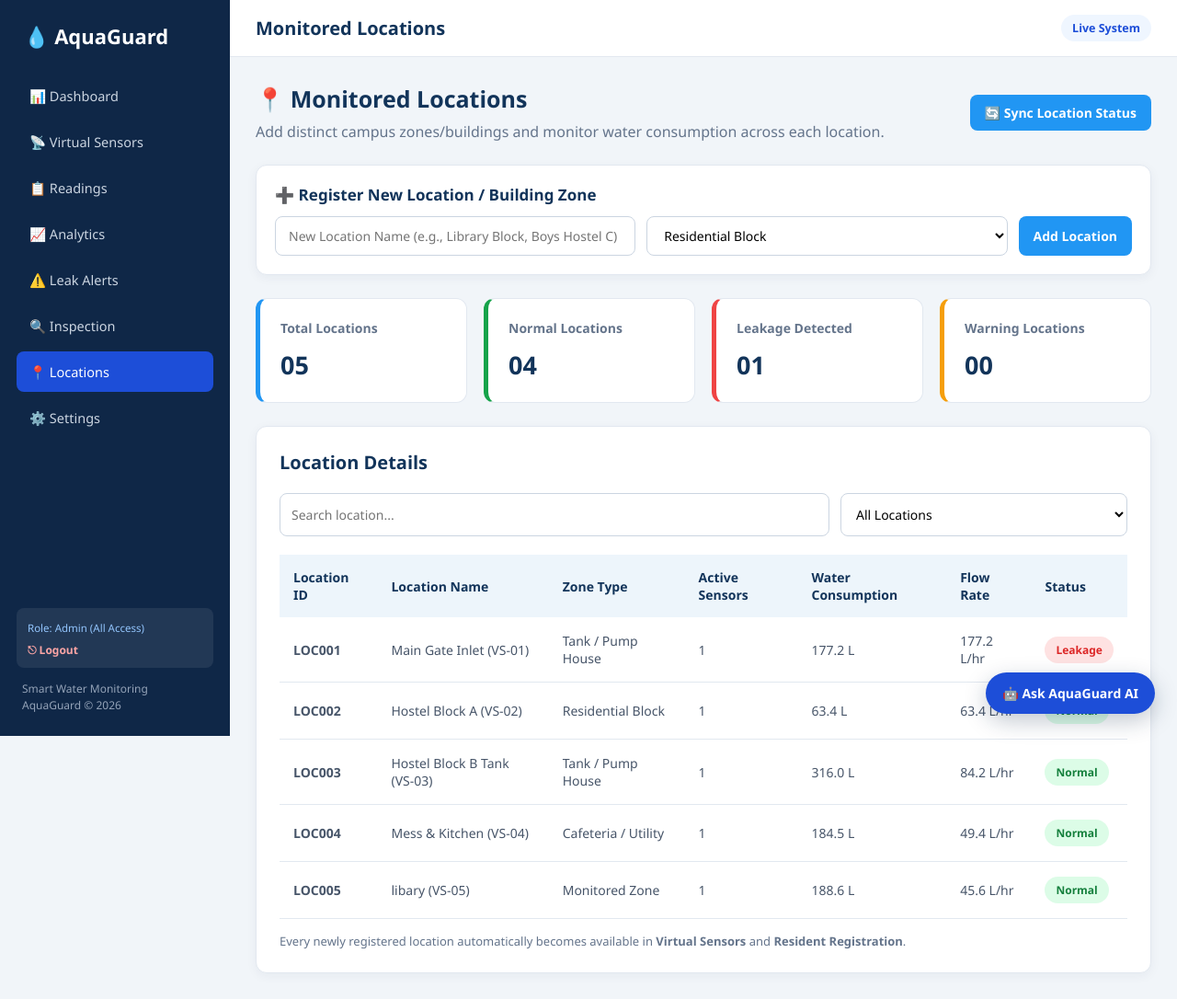
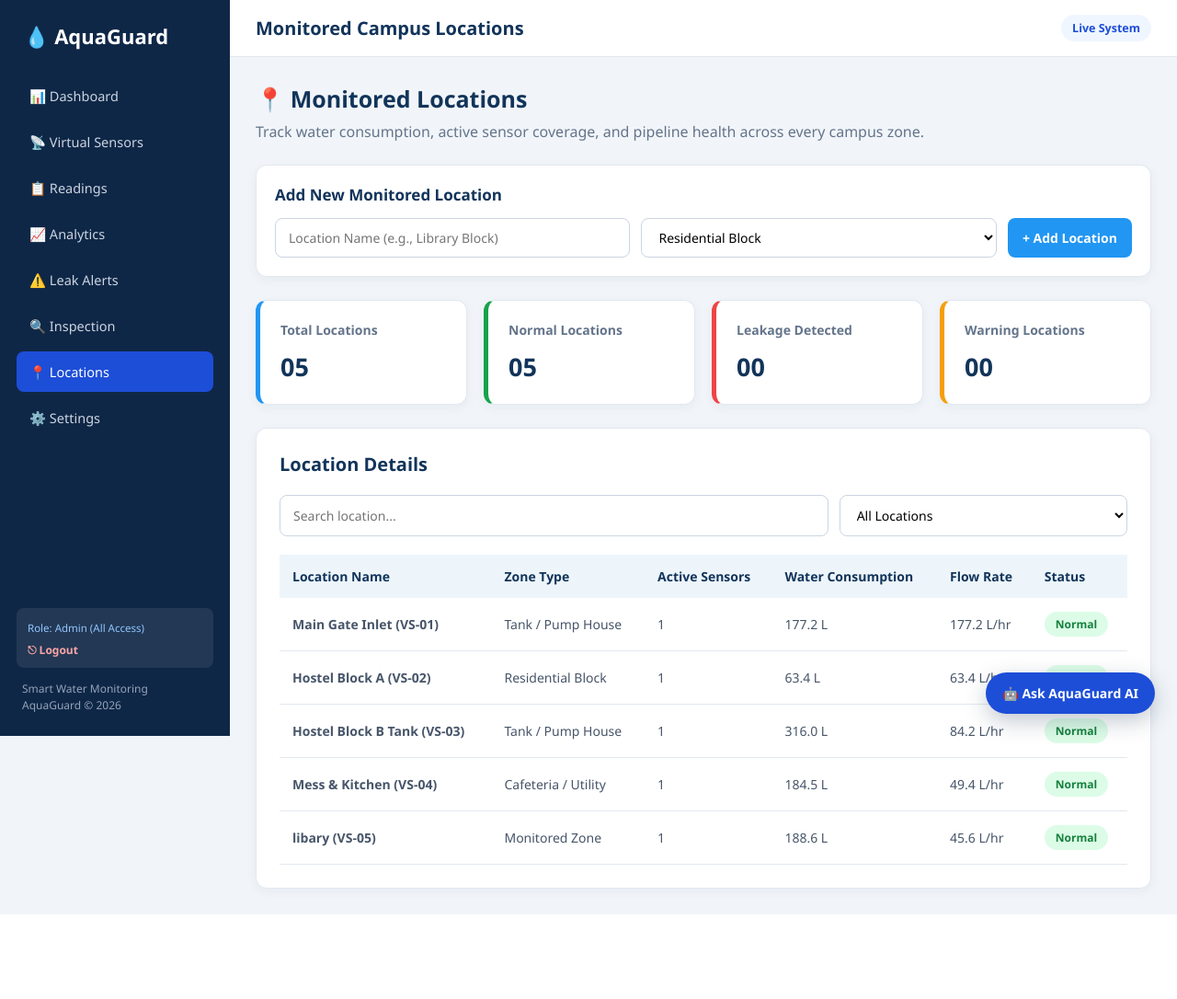
Before and after one commit to Meenakshi-2006/Aqua_Guard_501_CodeNova, a Flask app: page /locations in a window 1280 px wide. Shown: the whole page at 92% size. After the commit the page ends 994 px from the top, so only its background shows below. Run offline with Flask 3, Linux system fonts and the light colour scheme; a user stored in the database is signed in; data comes from the database, SQL or seed files in the repository; both versions use the stored data as it was after the commit.

Commit message:
Finalize AquaGuard: SQLite persistence, 3-role auth, synced leak resolution across all modules, sensor trend filter, and AI assistant

```diff
--- a/templates/alerts.html
+++ b/templates/alerts.html
@@ -93,7 +93,7 @@ Leakage Detection Center
 
 <!-- SUMMARY CARDS -->
 <div class="alerts-summary">
-    <div class="alert-card"><h3>Total Alerts</h3><h2 id="totalAlerts">00</h2></div>
+    <div class="alert-card"><h3>Active Alerts (Open)</h3><h2 id="totalAlerts">00</h2></div>
     <div class="alert-card"><h3>High Severity (Open)</h3><h2 id="highAlerts">00</h2></div>
     <div class="alert-card"><h3>Medium Severity (Open)</h3><h2 id="mediumAlerts">00</h2></div>
     <div class="alert-card"><h3>Resolved Alerts</h3><h2 id="resolvedAlerts">00</h2></div>
@@ -264,7 +264,7 @@ async function scanAlertsFromBackend() {
             });
         }
 
-        document.getElementById("totalAlerts").textContent = String(rows.length).padStart(2, "0");
+        document.getElementById("totalAlerts").textContent = String(highOpen + mediumOpen).padStart(2, "0");
         document.getElementById("highAlerts").textContent = String(highOpen).padStart(2, "0");
         document.getElementById("mediumAlerts").textContent = String(mediumOpen).padStart(2, "0");
         document.getElementById("resolvedAlerts").textContent = String(resolvedCount).padStart(2, "0");
--- a/templates/locations.html
+++ b/templates/locations.html
@@ -3,12 +3,12 @@
 {% block title %}Locations | AquaGuard{% endblock %}
 
 {% block page_title %}
-Monitored Locations
+Monitored Campus Locations
 {% endblock %}
 
 {% block styles %}
 <style>
-.location-intro {
+.locations-intro {
     margin-bottom: 25px;
     display: flex;
     justify-content: space-between;
@@ -16,10 +16,10 @@ Monitored Locations
     flex-wrap: wrap;
     gap: 12px;
 }
-.location-intro h2 { color: #12345a; font-size: 25px; margin-bottom: 8px; }
-.location-intro p { color: #64748b; }
+.locations-intro h2 { color: #12345a; font-size: 25px; margin-bottom: 8px; }
+.locations-intro p { color: #64748b; }
 
-.btn-sync {
+.btn-primary {
     background: #2196f3;
     color: white;
     border: none;
@@ -29,9 +29,8 @@ Monitored Locations
     font-weight: 600;
     cursor: pointer;
 }
-.btn-sync:hover { background: #1976d2; }
+.btn-primary:hover { background: #1976d2; }
 
-/* ADD NEW LOCATION PANEL (ADMIN ONLY) */
 .add-location-panel {
     background: white;
     padding: 20px;
@@ -40,7 +39,7 @@ Monitored Locations
     box-shadow: 0 3px 12px rgba(15,39,71,0.05);
     margin-bottom: 25px;
 }
-.add-location-panel h3 { color: #12345a; font-size: 17px; margin-bottom: 12px; }
+.add-location-panel h3 { color: #12345a; font-size: 17px; margin-bottom: 14px; }
 .add-location-form { display: flex; gap: 12px; flex-wrap: wrap; }
 .add-location-form input,
 .add-location-form select {
@@ -52,126 +51,117 @@ Monitored Locations
     flex: 1;
     min-width: 180px;
 }
-.loc-feedback {
-    margin-top: 10px;
-    font-size: 13px;
-    font-weight: 600;
-    display: none;
-}
 
-.location-summary {
+.locations-summary {
     display: grid;
     grid-template-columns: repeat(4, 1fr);
     gap: 18px;
     margin-bottom: 25px;
 }
-.location-card {
+.loc-card {
     background: white;
     padding: 22px;
     border-radius: 12px;
     border: 1px solid #e2e8f0;
     border-left: 5px solid #2196f3;
+    box-shadow: 0 3px 12px rgba(15,39,71,0.05);
 }
-.location-card:nth-child(2) { border-left-color: #16a34a; }
-.location-card:nth-child(3) { border-left-color: #ef4444; }
-.location-card:nth-child(4) { border-left-color: #f59e0b; }
-.location-card h3 { color: #64748b; font-size: 14px; margin-bottom: 12px; }
-.location-card h2 { color: #12345a; font-size: 27px; }
+.loc-card:nth-child(2) { border-left-color: #16a34a; }
+.loc-card:nth-child(3) { border-left-color: #ef4444; }
+.loc-card:nth-child(4) { border-left-color: #f59e0b; }
+.loc-card h3 { color: #64748b; font-size: 14px; margin-bottom: 12px; }
+.loc-card h2 { color: #12345a; font-size: 27px; }
 
-.location-panel {
+.locations-panel {
     background: white;
     padding: 25px;
     border-radius: 12px;
     border: 1px solid #e2e8f0;
     box-shadow: 0 3px 12px rgba(15,39,71,0.05);
 }
-.location-panel h3 { color: #12345a; font-size: 20px; margin-bottom: 20px; }
+.locations-panel h3 { color: #12345a; font-size: 20px; margin-bottom: 20px; }
 
-.location-filters { display: flex; flex-wrap: wrap; gap: 12px; margin-bottom: 20px; }
-.location-filters input,
-.location-filters select {
-    padding: 12px;
+.loc-filters { display: flex; flex-wrap: wrap; gap: 12px; margin-bottom: 20px; }
+.loc-filters input,
+.loc-filters select {
+    padding: 11px 14px;
     border: 1px solid #cbd5e1;
     border-radius: 8px;
     font-size: 14px;
     background: white;
 }
-.location-filters input { flex: 2; min-width: 180px; }
-.location-filters select { flex: 1; min-width: 150px; }
+.loc-filters input { flex: 2; min-width: 180px; }
+.loc-filters select { flex: 1; min-width: 150px; }
 
-.location-table-wrapper { width: 100%; overflow-x: auto; }
-.location-table { width: 100%; min-width: 780px; border-collapse: collapse; text-align: left; }
-.location-table th { background: #edf5fb; color: #12345a; padding: 15px; font-size: 14px; }
-.location-table td { padding: 16px 15px; border-bottom: 1px solid #e2e8f0; color: #475569; font-size: 14px; }
-.location-table tr:hover { background: #f8fafc; }
+.loc-table-wrapper { width: 100%; overflow-x: auto; }
+.loc-table { width: 100%; min-width: 720px; border-collapse: collapse; text-align: left; }
+.loc-table th { background: #edf5fb; color: #12345a; padding: 14px; font-size: 14px; }
+.loc-table td { padding: 15px 14px; border-bottom: 1px solid #e2e8f0; color: #475569; font-size: 14px; }
+.loc-table tr:hover { background: #f8fafc; }
 
-.loc-status { display: inline-block; padding: 6px 12px; border-radius: 20px; font-size: 12px; font-weight: bold; }
+.status-badge { display: inline-block; padding: 5px 12px; border-radius: 20px; font-size: 12px; font-weight: bold; }
 .normal { background: #dcfce7; color: #15803d; }
-.leak { background: #fee2e2; color: #dc2626; }
 .warning { background: #fef3c7; color: #b45309; }
-.unassigned { background: #f1f5f9; color: #475569; }
-.location-note { color: #64748b; font-size: 13px; margin-top: 15px; }
+.leakage { background: #fee2e2; color: #dc2626; }
+.unassigned { background: #e2e8f0; color: #475569; }
 
-@media(max-width: 950px) { .location-summary { grid-template-columns: repeat(2, 1fr); } }
-@media(max-width: 600px) { .location-summary { grid-template-columns: 1fr; } }
+@media(max-width: 950px) { .locations-summary { grid-template-columns: repeat(2, 1fr); } }
+@media(max-width: 600px) { .locations-summary { grid-template-columns: 1fr; } }
 </style>
 {% endblock %}
 
 
 {% block content %}
 
-<div class="location-intro">
+<div class="locations-intro">
     <div>
         <h2>📍 Monitored Locations</h2>
-        <p>Add distinct campus zones/buildings and monitor water consumption across each location.</p>
+        <p id="locSubtitle">Track water consumption, active sensor coverage, and pipeline health across every campus zone.</p>
     </div>
-    <button class="btn-sync" onclick="syncLocationsFromBackend()">🔄 Sync Location Status</button>
 </div>
 
-<!-- ADD NEW DISTINCT LOCATION (ADMIN ONLY) -->
-<div class="add-location-panel" id="addLocationPanel">
-    <h3>➕ Register New Location / Building Zone</h3>
+<!-- ADD NEW LOCATION (ADMIN ONLY) -->
+<div class="add-location-panel admin-only" id="addLocationPanel">
+    <h3>Add New Monitored Location</h3>
     <div class="add-location-form">
-        <input type="text" id="newLocationName" placeholder="New Location Name (e.g., Library Block, Boys Hostel C)">
-        <select id="newLocationType">
+        <input type="text" id="newLocName" placeholder="Location Name (e.g., Library Block)">
+        <select id="newLocType">
             <option value="Residential Block">Residential Block</option>
-            <option value="Academic / Admin">Academic / Admin</option>
             <option value="Tank / Pump House">Tank / Pump House</option>
             <option value="Cafeteria / Utility">Cafeteria / Utility</option>
+            <option value="Academic / Library">Academic / Library</option>
+            <option value="Monitored Zone">Monitored Zone</option>
         </select>
-        <button class="btn-sync" onclick="addNewDistinctLocation()">Add Location</button>
+        <button class="btn-primary" onclick="addLocation()">+ Add Location</button>
     </div>
-    <div class="loc-feedback" id="locationFeedback"></div>
 </div>
 
 <!-- SUMMARY CARDS -->
-<div class="location-summary">
-    <div class="location-card"><h3>Total Locations</h3><h2 id="totalLocations">00</h2></div>
-    <div class="location-card"><h3>Normal Locations</h3><h2 id="normalLocations">00</h2></div>
-    <div class="location-card"><h3>Leakage Detected</h3><h2 id="leakLocations">00</h2></div>
-    <div class="location-card"><h3>Warning Locations</h3><h2 id="warningLocations">00</h2></div>
+<div class="locations-summary">
+    <div class="loc-card"><h3>Total Locations</h3><h2 id="totalLocations">00</h2></div>
+    <div class="loc-card"><h3>Normal Locations</h3><h2 id="normalLocations">00</h2></div>
+    <div class="loc-card"><h3>Leakage Detected</h3><h2 id="leakageLocations">00</h2></div>
+    <div class="loc-card"><h3>Warning Locations</h3><h2 id="warningLocations">00</h2></div>
 </div>
 
-<!-- LOCATION TABLE -->
-<div class="location-panel">
+<!-- LOCATION DETAILS TABLE -->
+<div class="locations-panel">
     <h3>Location Details</h3>
 
-    <div class="location-filters">
+    <div class="loc-filters">
         <input type="text" id="locationSearch" placeholder="Search location...">
         <select id="locationStatusFilter">
             <option value="all">All Locations</option>
             <option value="normal">Normal</option>
-            <option value="leak">Leakage Detected</option>
             <option value="warning">Warning</option>
-            <option value="unassigned">No Sensor Yet</option>
+            <option value="leakage">Leakage</option>
         </select>
     </div>
 
-    <div class="location-table-wrapper">
-        <table class="location-table">
+    <div class="loc-table-wrapper">
+        <table class="loc-table">
             <thead>
                 <tr>
-                    <th>Location ID</th>
                     <th>Location Name</th>
                     <th>Zone Type</th>
                     <th>Active Sensors</th>
@@ -182,15 +172,11 @@ Monitored Locations
             </thead>
             <tbody id="locationTable">
                 <tr>
-                    <td colspan="7" style="text-align:center; color:#64748b;">Loading locations...</td>
+                    <td colspan="6" style="text-align:center; color:#64748b;">Loading campus locations...</td>
                 </tr>
             </tbody>
         </table>
     </div>
-
-    <p class="location-note">
-        Every newly registered location automatically becomes available in <strong>Virtual Sensors</strong> and <strong>Resident Registration</strong>.
-    </p>
 </div>
 
 {% endblock %}
@@ -198,199 +184,171 @@ Monitored Locations
 
 {% block scripts %}
 <script>
-const DEFAULT_LOCATIONS = [
-    { name: "Main Gate Inlet", type: "Tank / Pump House" },
-    { name: "Hostel Block A", type: "Residential Block" },
-    { name: "Hostel Block B Tank", type: "Tank / Pump House" },
-    { name: "Mess & Kitchen", type: "Cafeteria / Utility" }
-];
+const DEFAULT_ZONE_TYPES = {
+    "main gate inlet": "Tank / Pump House",
+    "hostel block a": "Residential Block",
+    "hostel block b tank": "Tank / Pump House",
+    "mess & kitchen": "Cafeteria / Utility"
+};
 
-function getStoredLocations() {
-    let saved = [];
-    try {
-        saved = JSON.parse(localStorage.getItem("aquaguard_custom_locations") || "[]");
-    } catch (e) {}
-
-    // Merge defaults + custom distinct locations without duplicates
-    const merged = [...DEFAULT_LOCATIONS];
-    saved.forEach(item => {
-        const exists = merged.some(m => m.name.toLowerCase() === item.name.toLowerCase());
-        if (!exists) merged.push(item);
-    });
-    return merged;
+function getCurrentUser() {
+    try { return JSON.parse(localStorage.getItem("aquaguard_user") || "{}"); }
+    catch (e) { return {}; }
 }
 
 document.addEventListener("DOMContentLoaded", function () {
-    // Hide Add Location panel if user is Management or Resident
-    try {
-        const user = JSON.parse(localStorage.getItem("aquaguard_user") || "{}");
+    const user = getCurrentUser();
     if (user.role && user.role !== "admin") {
-            const panel = document.getElementById("addLocationPanel");
-            if (panel) panel.style.display = "none";
+        document.querySelectorAll(".admin-only").forEach(el => el.style.display = "none");
     }
-    } catch (e) {}
-
-    syncLocationsFromBackend();
+    loadLocationsFromBackend();
     document.getElementById("locationSearch").addEventListener("input", filterLocations);
     document.getElementById("locationStatusFilter").addEventListener("change", filterLocations);
 });
 
-async function addNewDistinctLocation() {
-    const nameInput = document.getElementById("newLocationName");
-    const typeSelect = document.getElementById("newLocationType");
-    const feedback = document.getElementById("locationFeedback");
+async function loadLocationsFromBackend() {
+    try {
+        const [locRes, senRes] = await Promise.all([
+            fetch("/api/locations"),
+            fetch("/api/sensors")
+        ]);
+        const locData = await locRes.json();
+        const senData = await senRes.json();
 
-    const rawName = nameInput.value.trim();
-    const zoneType = typeSelect.value;
+        let locations = locData.locations || [];
+        let sensors = senData.sensors || [];
 
-    feedback.style.display = "block";
-
-    if (!rawName) {
-        feedback.style.color = "#dc2626";
-        feedback.textContent = "⚠️ Please enter a location name.";
-        return;
+        const user = getCurrentUser();
+        if (user.role === "resident" && user.location_id) {
+            locations = locations.filter(l => l.name.toLowerCase() === user.location_id.toLowerCase());
+            sensors = sensors.filter(s => s.location_id.toLowerCase() === user.location_id.toLowerCase());
+            document.getElementById("locSubtitle").textContent =
+                `Showing assigned water zone telemetry for: ${user.location_id}`;
         }
 
-    // Check against all existing locations (case-insensitive) so we NEVER duplicate an existing location
-    const existingList = getStoredLocations();
-    const isDuplicate = existingList.some(loc => loc.name.toLowerCase() === rawName.toLowerCase());
-
-    if (isDuplicate) {
-        feedback.style.color = "#dc2626";
-        feedback.textContent = `❌ "${rawName}" already exists! Please enter a new, different location name.`;
-        return;
-    }
-
-    // Save to backend API if available, and persist in localStorage so dropdowns update immediately
-    try {
-        await fetch("/api/locations", {
-            method: "POST",
-            headers: { "Content-Type": "application/json" },
-            body: JSON.stringify({ name: rawName, type: zoneType })
-        });
-    } catch (e) {}
-
-    const custom = JSON.parse(localStorage.getItem("aquaguard_custom_locations") || "[]");
-    custom.push({ name: rawName, type: zoneType });
-    localStorage.setItem("aquaguard_custom_locations", JSON.stringify(custom));
-
-    nameInput.value = "";
-    feedback.style.color = "#15803d";
-    feedback.textContent = `✅ New distinct location "${rawName}" added! You can now assign sensors to it in Virtual Sensors.`;
-
-    syncLocationsFromBackend();
-}
-
-async function syncLocationsFromBackend() {
-    try {
-        const sRes = await fetch("/api/sensors");
-        const sData = await sRes.json();
-        const sensors = sData.sensors || [];
-
-        let allLocations = getStoredLocations();
-
-        // Also pull any backend /api/locations if teammate has added them
-        try {
-            const lRes = await fetch("/api/locations");
-            if (lRes.ok) {
-                const lData = await lRes.json();
-                if (lData.success && Array.isArray(lData.locations)) {
-                    lData.locations.forEach(item => {
-                        const locName = typeof item === "string" ? item : item.name;
-                        const locType = typeof item === "string" ? "Monitored Zone" : (item.type || "Monitored Zone");
-                        if (locName && !allLocations.some(m => m.name.toLowerCase() === locName.toLowerCase())) {
-                            allLocations.push({ name: locName, type: locType });
+        // Ensure any sensor location missing from locations table is also included
+        sensors.forEach(s => {
+            if (!locations.some(l => l.name.toLowerCase() === s.location_id.toLowerCase())) {
+                locations.push({ name: s.location_id, type: "Monitored Zone" });
             }
         });
+
+        // Fetch readings per sensor
+        const readingsMap = {};
+        for (const s of sensors) {
+            try {
+                const rRes = await fetch(`/api/sensors/${encodeURIComponent(s.sensor_id)}/readings`);
+                const rData = await rRes.json();
+                readingsMap[s.sensor_id] = rData.readings || [];
+            } catch (e) {
+                readingsMap[s.sensor_id] = [];
             }
         }
-        } catch (e) {}
-
-        // Filter to resident's block if logged in as resident
-        try {
-            const user = JSON.parse(localStorage.getItem("aquaguard_user") || "{}");
-            if (user.role === "resident" && user.location_id) {
-                allLocations = allLocations.filter(l => l.name.toLowerCase() === user.location_id.toLowerCase());
-            }
-        } catch (e) {}
 
         const leakScenarios = ["leak", "burst", "continuous_leak", "burst_leak", "gradual_leak"];
         const tbody = document.getElementById("locationTable");
         tbody.innerHTML = "";
 
-        let normalCount = 0, leakCount = 0, warningCount = 0;
+        let normalCount = 0;
+        let leakageCount = 0;
+        let warningCount = 0;
 
-        for (let idx = 0; idx < allLocations.length; idx++) {
-            const locObj = allLocations[idx];
-            const locSensors = sensors.filter(s => s.location_id.toLowerCase() === locObj.name.toLowerCase());
+        locations.forEach(loc => {
+            const locSensors = sensors.filter(s => s.location_id.toLowerCase() === loc.name.toLowerCase());
+            const zoneType = DEFAULT_ZONE_TYPES[loc.name.toLowerCase()] || loc.type || "Monitored Zone";
 
             let totalConsumption = 0;
             let currentFlow = 0;
-            let hasBurst = false;
+            let hasLeakage = false;
             let hasWarning = false;
 
-            for (const s of locSensors) {
-                const rRes = await fetch(`/api/sensors/${encodeURIComponent(s.sensor_id)}/readings`);
-                const rData = await rRes.json();
-                const readings = rData.readings || [];
-
-                readings.forEach(r => {
+            locSensors.forEach(s => {
+                const rList = readingsMap[s.sensor_id] || [];
+                rList.forEach(r => {
                     totalConsumption += Number(r.flow_rate ?? r.flow ?? 0);
                 });
 
-                const latest = readings.length > 0 ? readings[readings.length - 1] : null;
+                const latest = rList.length > 0 ? rList[rList.length - 1] : null;
                 const flow = latest ? Number(latest.flow_rate ?? latest.flow ?? 0) : 0;
+                const baseline = Number(s.normal_flow || 60);
                 currentFlow += flow;
 
-                if (s.scenario === "burst" || s.scenario === "burst_leak" || flow > 150) hasBurst = true;
-                else if (leakScenarios.includes(s.scenario) || flow > 110) hasWarning = true;
-            }
+                // Compare against sensor scenario and normal_flow baseline (not hardcoded thresholds)
+                const isBurst = s.scenario === "burst" || s.scenario === "burst_leak" || (s.scenario !== "normal" && flow > baseline * 1.8);
+                const isLeak = leakScenarios.includes(s.scenario) || (s.scenario !== "normal" && flow > baseline * 1.3);
 
-            let statusKey = "unassigned";
-            let statusLabel = "No Sensor Yet";
+                if (isBurst) hasLeakage = true;
+                else if (isLeak) hasWarning = true;
+            });
 
-            if (locSensors.length > 0) {
-                if (hasBurst) {
-                    statusKey = "leak";
+            let statusKey = "normal";
+            let statusLabel = "Normal";
+            if (locSensors.length === 0) {
+                statusKey = "unassigned";
+                statusLabel = "No Sensor";
+            } else if (hasLeakage) {
+                statusKey = "leakage";
                 statusLabel = "Leakage";
-                    leakCount++;
+                leakageCount++;
             } else if (hasWarning) {
                 statusKey = "warning";
                 statusLabel = "Warning";
                 warningCount++;
             } else {
-                    statusKey = "normal";
-                    statusLabel = "Normal";
                 normalCount++;
-                }
             }
 
             const sensorTag = locSensors.length > 0
-                ? `${locObj.name} (${locSensors.map(s => s.sensor_id).join(", ")})`
-                : locObj.name;
+                ? ` (${locSensors.map(s => s.sensor_id).join(", ")})`
+                : "";
 
             const tr = document.createElement("tr");
             tr.dataset.status = statusKey;
             tr.innerHTML = `
-                <td><strong>LOC${String(idx + 1).padStart(3, "0")}</strong></td>
-                <td>${sensorTag}</td>
-                <td>${locObj.type}</td>
+                <td><strong>${loc.name}${sensorTag}</strong></td>
+                <td>${zoneType}</td>
                 <td>${locSensors.length}</td>
                 <td>${totalConsumption.toFixed(1)} L</td>
                 <td>${currentFlow.toFixed(1)} L/hr</td>
-                <td><span class="loc-status ${statusKey}">${statusLabel}</span></td>
+                <td><span class="status-badge ${statusKey}">${statusLabel}</span></td>
             `;
             tbody.appendChild(tr);
-        }
+        });
 
-        document.getElementById("totalLocations").textContent = String(allLocations.length).padStart(2, "0");
+        document.getElementById("totalLocations").textContent = String(locations.length).padStart(2, "0");
         document.getElementById("normalLocations").textContent = String(normalCount).padStart(2, "0");
-        document.getElementById("leakLocations").textContent = String(leakCount).padStart(2, "0");
+        document.getElementById("leakageLocations").textContent = String(leakageCount).padStart(2, "0");
         document.getElementById("warningLocations").textContent = String(warningCount).padStart(2, "0");
 
         filterLocations();
     } catch (err) {
-        console.error("Location sync error:", err);
+        console.error("Locations load error:", err);
+    }
+}
+
+async function addLocation() {
+    const nameInput = document.getElementById("newLocName");
+    const typeSelect = document.getElementById("newLocType");
+    const name = nameInput.value.trim();
+    const type = typeSelect.value;
+
+    if (!name) {
+        alert("Please enter a location name.");
+        nameInput.focus();
+        return;
+    }
+
+    const res = await fetch("/api/locations", {
+        method: "POST",
+        headers: { "Content-Type": "application/json" },
+        body: JSON.stringify({ name, type })
+    });
+    const data = await res.json();
+    if (data.success) {
+        nameInput.value = "";
+        loadLocationsFromBackend();
+    } else {
+        alert(data.error || "Could not add location.");
     }
 }
 
```
Also changed, not shown: aquaguard.db. Lines whose indentation alone changed are shown as unchanged.
